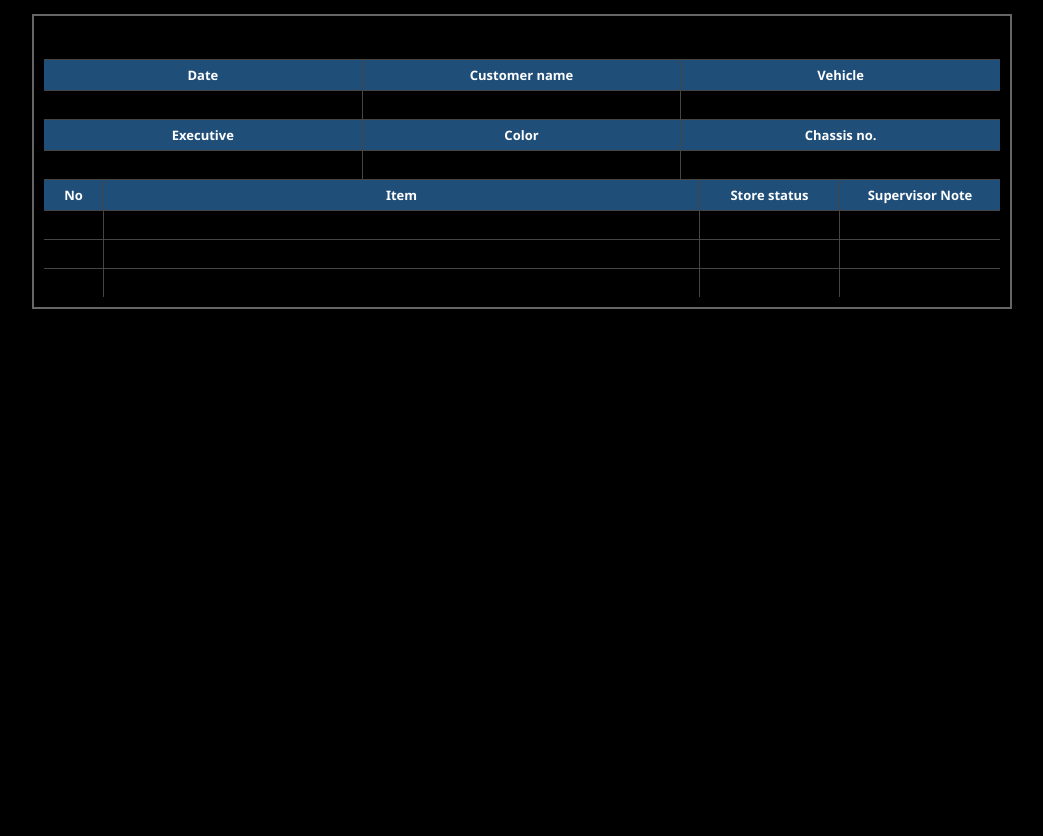
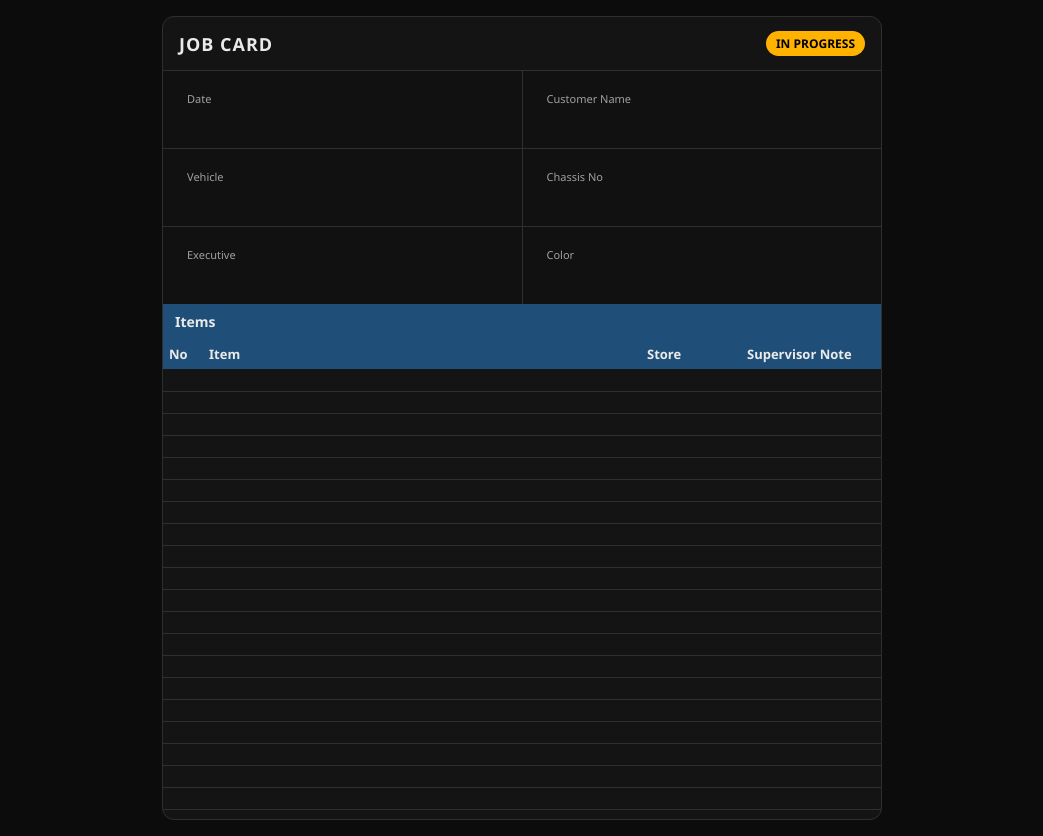
Before and after one commit to Althafcook/jobcardlive, a plain HTML site: page jobcard.html in a window 1280 px wide. Shown: the whole page, without its empty margins (118-1161 px from the left). Before the commit the page ends 800 px from the top, so only its background shows below. Drawn offline with Linux system fonts and the light colour scheme.

Commit message:
Update jobcard.html

```diff
--- a/jobcard.html
+++ b/jobcard.html
@@ -2,169 +2,210 @@
 <html lang="en">
 <head>
 <meta charset="UTF-8">
-
-<!-- IMPORTANT: pinch zoom ENABLED -->
-<meta name="viewport"
-      content="width=device-width, initial-scale=1, maximum-scale=5">
-
+<meta name="viewport" content="width=device-width, initial-scale=1.0">
 <title>Jobcard</title>
 
 <style>
-*{ box-sizing:border-box }
+:root{
+  --bg:#0c0c0c;
+  --card:#141414;
+  --line:#2f2f2f;
+  --blue:#1f4f78;
+  --text:#eaeaea;
+  --muted:#a0a0a0;
+}
+
+*{box-sizing:border-box}
 
 body{
   margin:0;
-  background:#000;
-  color:#fff;
-  font-family:Segoe UI, Arial, sans-serif;
+  background:var(--bg);
+  font-family:"Segoe UI",system-ui;
+  color:var(--text);
   display:flex;
   justify-content:center;
-  padding:14px;
+  padding:16px;
 }
 
-/* ===== OUTER WRAPPER (controls size) ===== */
-.jobcard-wrapper{
+/* ===== CARD ===== */
+.jobcard{
   width:100%;
-  display:flex;
-  justify-content:center;
+  max-width:720px;
+  background:var(--card);
+  border:1px solid var(--line);
+  border-radius:12px;
+  overflow:hidden;
 }
 
-/* ===== JOBCARD ===== */
-.jobcard{
-  width:100%;
-  max-width:980px;              /* desktop limit */
-  background:#000;
-  border:2px solid #666;
-  padding:10px;
+/* ===== HEADER ===== */
+.header{
+  display:flex;
+  justify-content:space-between;
+  align-items:center;
+  padding:14px 16px;
+  border-bottom:1px solid var(--line);
 }
 
-/* ===== GRID HELPERS ===== */
-.row{
+.header h1{
+  margin:0;
+  font-size:18px;
+  letter-spacing:1px;
+}
+
+.status{
+  padding:4px 10px;
+  font-size:12px;
+  border-radius:20px;
+  background:#ffb300;
+  color:#000;
+  font-weight:600;
+}
+
+/* ===== INFO GRID ===== */
+.info{
   display:grid;
-  gap:0;
-  border-bottom:1px solid #444;
+  grid-template-columns:1fr 1fr;
+  gap:1px;
+  background:var(--line);
 }
-.row:last-child{ border-bottom:none }
 
-.cell{
-  border-right:1px solid #444;
-  padding:6px 8px;
-  min-height:28px;              /* Excel row ≈ 15 */
-  display:flex;
-  align-items:center;
+.info div{
+  background:#111;
+  padding:10px 12px;
+}
+
+.label{
+  font-size:11px;
+  color:var(--muted);
+}
+
+.value{
+  margin-top:2px;
+  font-size:14px;
+}
+
+/* ===== SECTION TITLE ===== */
+.section-title{
+  background:var(--blue);
+  padding:8px 12px;
+  font-size:14px;
+  font-weight:600;
+}
+
+/* ===== TABLE ===== */
+.table-wrap{
+  max-height:60vh;
+  overflow:auto;
+}
+
+table{
+  width:100%;
+  border-collapse:collapse;
   font-size:13px;
 }
-.cell:last-child{ border-right:none }
 
-/* ===== HEADERS ===== */
-.header{
-  background:#1f4e79;
-  font-weight:600;
-  justify-content:center;
-  color:#fff;
+thead th{
+  position:sticky;
+  top:0;
+  background:var(--blue);
+  padding:6px;
+  text-align:left;
 }
 
-/* ===== TOP BLANK BAR ===== */
-.top-blank{
-  height:34px;
-  border-bottom:1px solid #444;
+tbody td{
+  padding:4px 6px;
+  border-bottom:1px solid var(--line);
+  height:22px;
 }
 
-/* ===== SECTIONS ===== */
-.grid-3{ grid-template-columns:1fr 1fr 1fr }
-.grid-2{ grid-template-columns:1fr 1fr }
-.grid-items{
-  grid-template-columns:60px 1fr 140px 160px;
+tbody tr:hover{
+  background:#1b1b1b;
 }
 
-/* ===== ITEMS ROW ===== */
-.item-row .cell{
-  height:26px;
-}
+/* STATUS COLORS (future use) */
+.billed{color:#00e676}
+.unbilled{color:#ff5252}
+.pending{color:#ffca28}
 
-/* ===== MOBILE FIT ===== */
-@media(max-width:768px){
-  body{ padding:6px }
-  .jobcard{
-    max-width:100%;
-  }
-  .grid-items{
-    grid-template-columns:50px 1fr 120px 140px;
-  }
-}
-
-/* ===== VERY SMALL SCREENS ===== */
-@media(max-width:420px){
-  .cell{
-    font-size:12px;
-    padding:4px 6px;
-  }
+/* ===== MOBILE ===== */
+@media(max-width:480px){
+  .header h1{font-size:16px}
+  .info{grid-template-columns:1fr}
 }
 </style>
 </head>
 
 <body>
 
-<div class="jobcard-wrapper">
-
 <div class="jobcard">
 
-  <!-- TOP BLANK (AIC + STATUS AREA) -->
-  <div class="top-blank"></div>
-
-  <!-- DATE / CUSTOMER / VEHICLE -->
-  <div class="row grid-3">
-    <div class="cell header">Date</div>
-    <div class="cell header">Customer name</div>
-    <div class="cell header">Vehicle</div>
-  </div>
-  <div class="row grid-3">
-    <div class="cell"></div>
-    <div class="cell"></div>
-    <div class="cell"></div>
+  <!-- HEADER -->
+  <div class="header">
+    <h1>JOB CARD</h1>
+    <div class="status">IN PROGRESS</div>
   </div>
 
-  <!-- EXECUTIVE / COLOR / CHASSIS -->
-  <div class="row grid-3">
-    <div class="cell header">Executive</div>
-    <div class="cell header">Color</div>
-    <div class="cell header">Chassis no.</div>
+  <!-- INFO -->
+  <div class="info">
+    <div>
+      <div class="label">Date</div>
+      <div class="value"></div>
     </div>
-  <div class="row grid-3">
-    <div class="cell"></div>
-    <div class="cell"></div>
-    <div class="cell"></div>
+    <div>
+      <div class="label">Customer Name</div>
+      <div class="value"></div>
     </div>
 
-  <!-- ITEMS HEADER -->
-  <div class="row grid-items">
-    <div class="cell header">No</div>
-    <div class="cell header">Item</div>
-    <div class="cell header">Store status</div>
-    <div class="cell header">Supervisor Note</div>
+    <div>
+      <div class="label">Vehicle</div>
+      <div class="value"></div>
+    </div>
+    <div>
+      <div class="label">Chassis No</div>
+      <div class="value"></div>
     </div>
 
-  <!-- 50 BLANK ITEM ROWS -->
-  <!-- Row 1 -->
-  <div class="row grid-items item-row">
-    <div class="cell"></div><div class="cell"></div>
-    <div class="cell"></div><div class="cell"></div>
+    <div>
+      <div class="label">Executive</div>
+      <div class="value"></div>
     </div>
-  <!-- Row 2 -->
-  <div class="row grid-items item-row">
-    <div class="cell"></div><div class="cell"></div>
-    <div class="cell"></div><div class="cell"></div>
+    <div>
+      <div class="label">Color</div>
+      <div class="value"></div>
     </div>
-  <!-- Row 3 -->
-  <div class="row grid-items item-row">
-    <div class="cell"></div><div class="cell"></div>
-    <div class="cell"></div><div class="cell"></div>
   </div>
 
-  <!-- COPY THIS BLOCK UNTIL 50 ROWS -->
-  <!-- (intentionally static – no JS rendering) -->
+  <!-- ITEMS -->
+  <div class="section-title">Items</div>
 
+  <div class="table-wrap">
+    <table>
+      <thead>
+        <tr>
+          <th style="width:40px">No</th>
+          <th>Item</th>
+          <th style="width:100px">Store</th>
+          <th style="width:140px">Supervisor Note</th>
+        </tr>
+      </thead>
+      <tbody>
+        <!-- 50 empty rows -->
+        <script>
+          for(let i=1;i<=50;i++){
+            document.write(`
+              <tr>
+                <td></td>
+                <td></td>
+                <td></td>
+                <td></td>
+              </tr>
+            `);
+          }
+        </script>
+      </tbody>
+    </table>
   </div>
+
 </div>
 
 </body>
```
Lines whose indentation alone changed are shown as unchanged.
